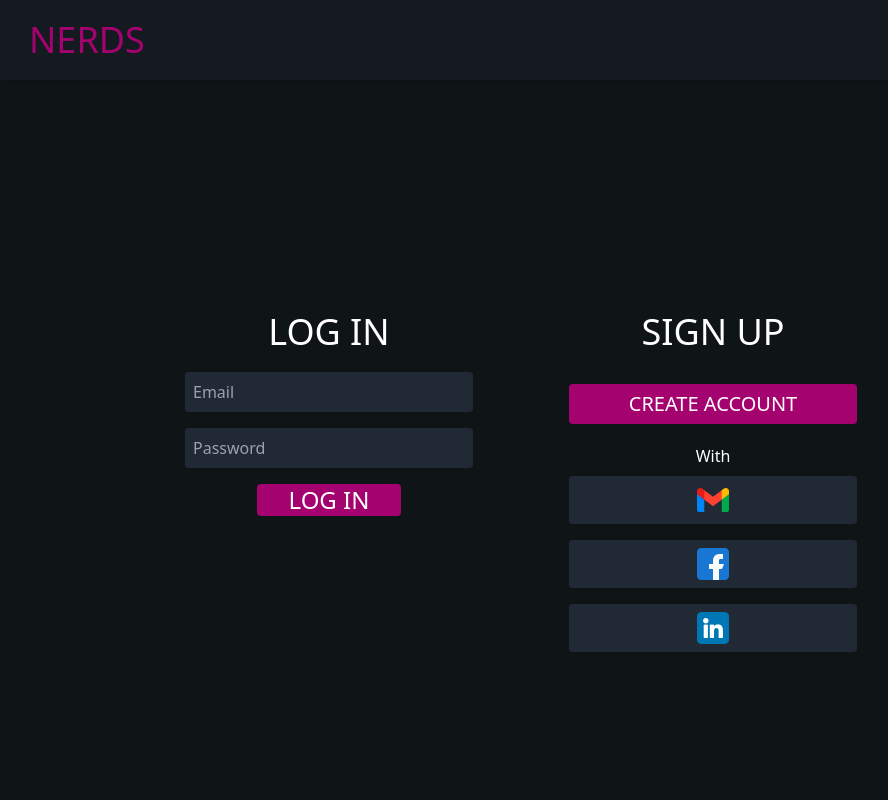
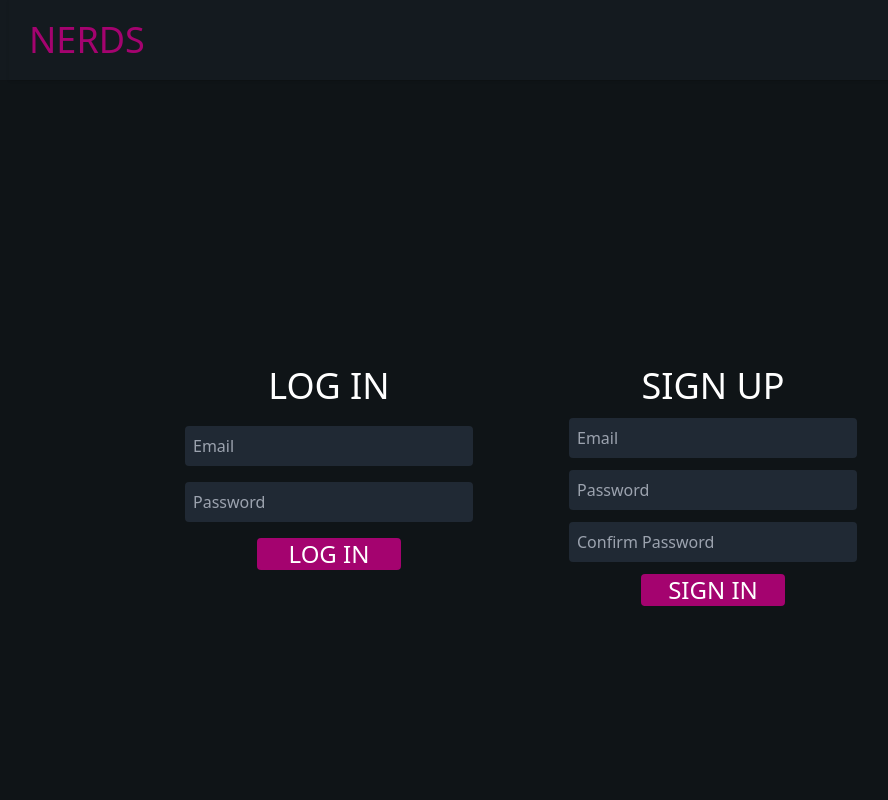
Before and after one commit to Noroff-Fagskole/css-frameworks-ca-chris23698, a website built with Vite: page index.html in a window 1280 px wide. Shown: the top 800 px of the page, without its empty margins (119-1007 px from the left). Built offline with nearby package versions, Linux system fonts and the light colour scheme.

Commit message:
updated sign up form index

```diff
--- a/index.html
+++ b/index.html
@@ -84,28 +84,12 @@
             class="border-gray-200 my-auto dark:border-gray-700 mx-8"
           />
           <div
-            class="signup-container text-center text-white p-4 max-w-xs flex flex-col justify-center m-auto"
+            class="signup-container p-4"
           >
-            <h1 class="text-4xl text-center p-3">
+            <h1 class="text-4xl text-center p-3 text-white">
               SIGN UP
             </h1>
-            <button
-              class="w-72 h-10 bg-main-text rounded text-xl mt-5 mb-5 hover:bg-hover-btn duration-500"
-              id="modal"
-            >
-              CREATE ACCOUNT
-            </button>
-            <div
-              class="b bg-black bg-opacity-50 absolute inset-0 hidden justify-center items-center"
-              id="overlay"
-            >
-              <div class="bg-grey-200 rounded">
-                <div
-                  class="bg-secondary p-10 mx-4 rounded max-w-md flex flex-col justify-center m-auto"
-                >
-                  <h1 class="mb-3">
-                    CREATE ACCOUNT
-                  </h1>
+           <form action="" class="signup-form text-center max-w-xs flex flex-col justify-center m-auto">
             <input
             class="w-72 h-10 mb-3 rounded p-2 bg-input-color text-white"
             placeholder="Email"
@@ -126,43 +110,8 @@
               class="w-36 h-8 bg-main-text rounded text-white text-2xl hover:bg-hover-btn duration-500"
             >
               SIGN IN
-                    </button></a
-                  >
-                </div>
-              </div>
-            </div>
-            <h2>With</h2>
-            <div
-              class="social-container text-center m-0"
-            >
-              <button
-                class="gmail w-72 bg-input-color rounded text-xl my-2 p-2 hover:bg-hover-btn duration-500"
-              >
-                <img
-                  class="m-auto"
-                  src="./img/gmail.png"
-                  alt=""
-                />
-              </button>
-              <button
-                class="facebook w-72 bg-input-color rounded text-xl my-2 p-2 hover:bg-hover-btn duration-500"
-              >
-                <img
-                  class="m-auto"
-                  src="./img/facebook (2).png"
-                  alt=""
-                />
-              </button>
-              <button
-                class="linkedin w-72 bg-input-color rounded text-xl my-2 p-2 hover:bg-hover-btn duration-500"
-              >
-                <img
-                  class="m-auto"
-                  src="./img/linkedin.png"
-                  alt=""
-                />
-              </button>
-            </div>
+            </button></a>
+           </form>
           </div>
         </div>
       </div>
```
Lines whose indentation alone changed are shown as unchanged.
